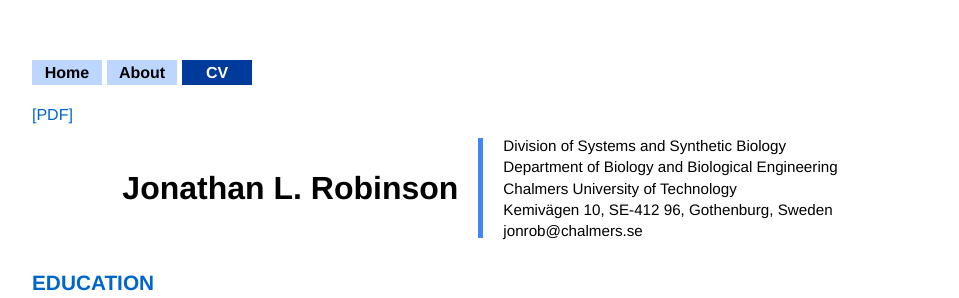
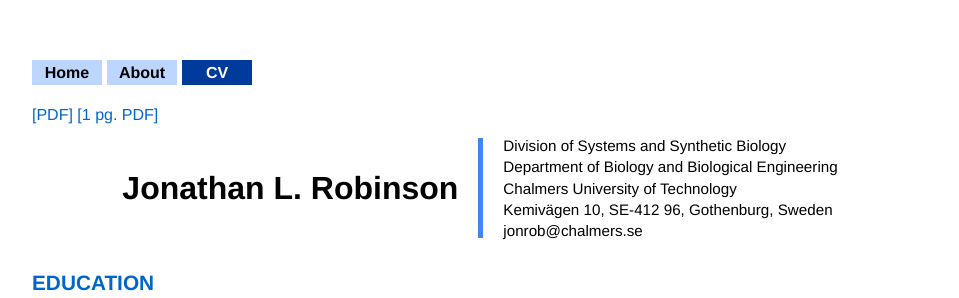
Before and after one commit to JonathanRob/JonathanRob.github.io, a Jekyll site: the page built from cv/index.html, in a window 1280 px wide and 900 px high. Shown: the top 298 px of the window, without its empty margins (160-1119 px from the left). Built offline with Jekyll 4.4.1, drawn with Linux system fonts in a browser that asks for light colours.

Commit message:
refactor: temporary addition of 1pg pdf

```diff
--- a/cv/index.html
+++ b/cv/index.html
@@ -4,6 +4,7 @@ title: CV
 ---
 
 <a class="pdf" href='/cv/jonathan_robinson_cv.pdf'>[PDF]</a>
+<a class="pdf" href='/cv/jonathan_robinson_1pgcv.pdf'>[1 pg. PDF]</a>
 <div class="cv">
 	<div class='cv-head'>
 		<div>
```
